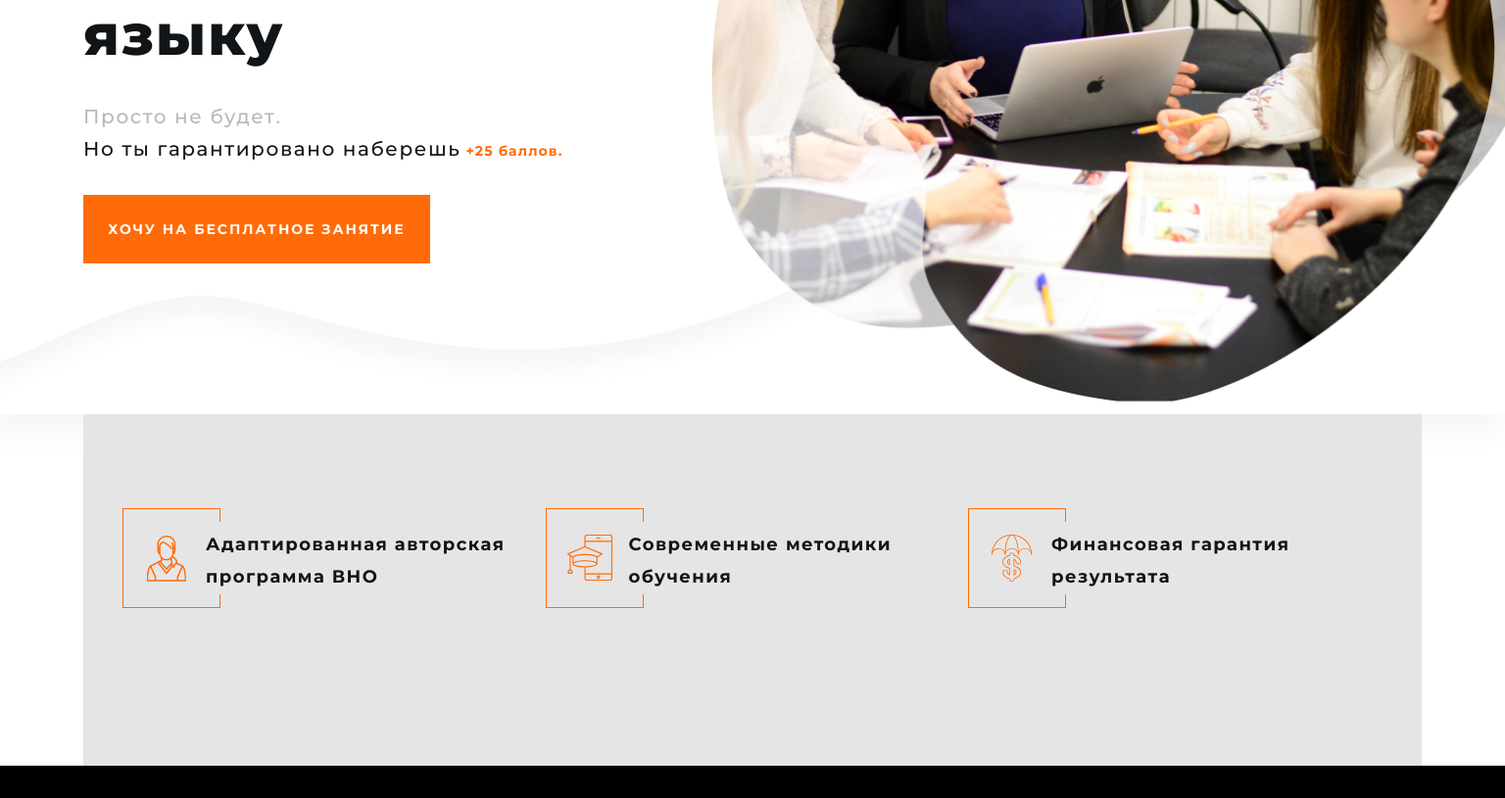
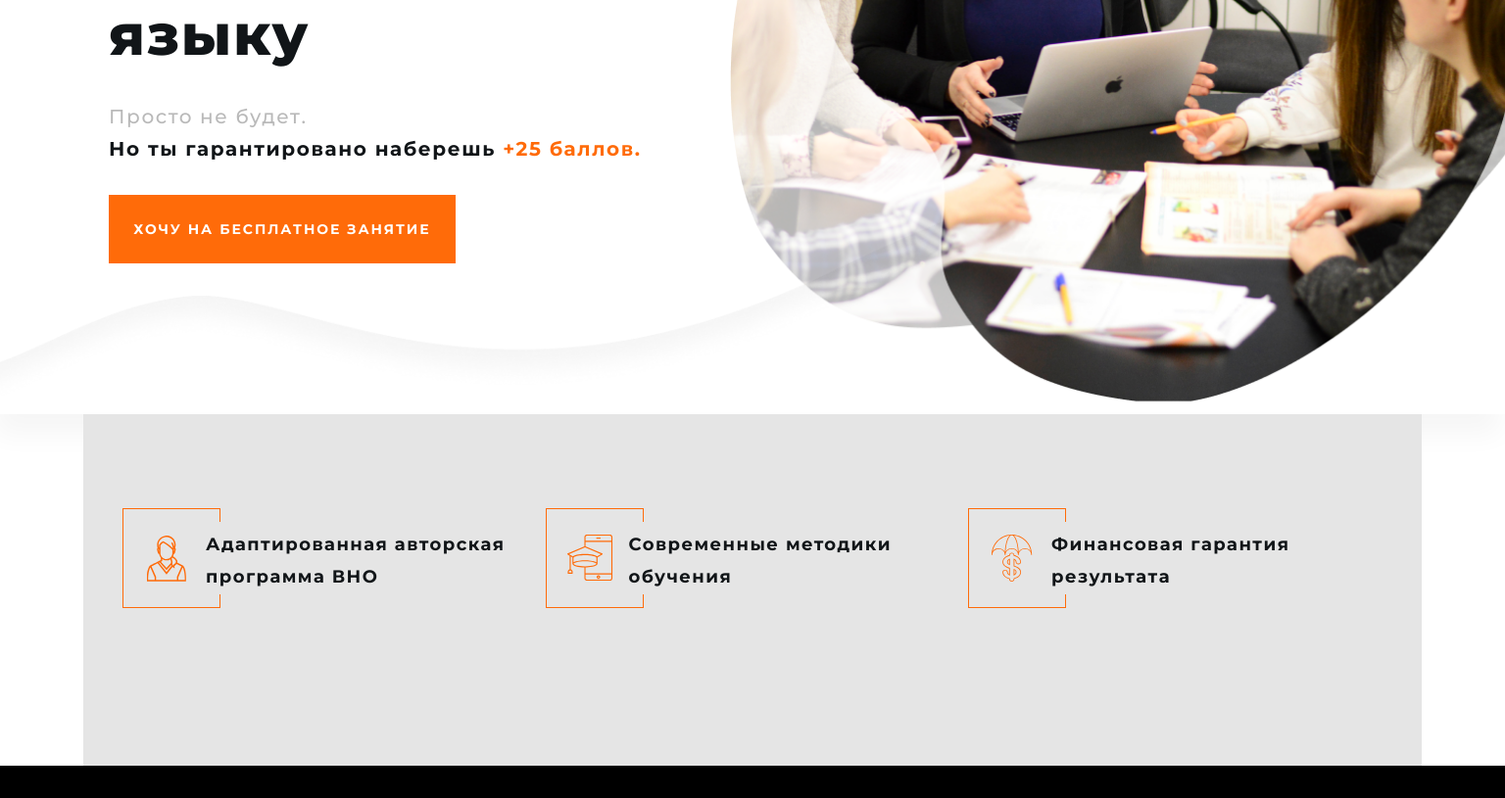
Before and after one commit to RinaOcean/test-check, a website built with Parcel: page src/index.html in a window 1536 px wide. Shown: the part 560-1375 px from the top of the page at 98% size. Built offline with nearby package versions, Linux system fonts and the light colour scheme.

Commit message:
Дописаны стили

```diff
--- a/src/index.html
+++ b/src/index.html
@@ -102,5 +102,6 @@
       src="https://cdnjs.cloudflare.com/ajax/libs/slick-carousel/1.8.1/slick.min.js"
     ></script>
     <script src="./js-slider/script.js"></script>
+    <script src="./js/registration.js"></script>
   </body>
 </html>
--- /dev/null
+++ b/src/js/registration.js
@@ -0,0 +1,9 @@
+
+$("a[href=#registration]").on("click", function (e) {
+var anchor = $(this);
+$('html, body').stop().animate({
+scrollTop: $(anchor.attr('href')).offset().top
+}, 800);
+e.preventDefault();
+return false;
+});
--- a/src/partials/hero.html
+++ b/src/partials/hero.html
@@ -13,7 +13,11 @@
         Но ты гарантировано наберешь<span class="hero-subtitle-accent"> +25 баллов.</span>
       </p>
 
-      <button class="hero-button" type="button">хочу на бесплатное занятие</button>
+      <a href="#registration" class="link">
+        <button class="button-registration" type="button">хочу на бесплатное занятие</button>
+      </a>
+
+
 
     </div>
 
--- a/src/sass/components/_btn.scss
+++ b/src/sass/components/_btn.scss
@@ -1,5 +1,5 @@
 .btn {
-  font-family: var(--main-font);
+  font-family: $primary-font;
   font-style: normal;
   text-transform: uppercase;
   color: #fff;
@@ -19,3 +19,27 @@
     background-color: rgb(175, 112, 83);
   }
 }
+
+.button-registration {
+  display: flex;
+  width: 260px;
+  height: 48px;
+  font-family: $primary-font;
+  font-style: normal;
+  @include font(700, 12px, 15px);
+  letter-spacing: 0.08em;
+  align-items: center;
+  justify-content: center;
+  text-transform: uppercase;
+  color: $third-color;
+  background-color: $accent-color;
+  border: none;
+  cursor: pointer;
+  transition: background-color 250ms $timing-function;
+
+  &:hover {
+    color: $accent-color;
+    background-color: $third-color;
+    border: 2px solid $accent-color;
+  }
+}
--- a/src/sass/layout/_hero.scss
+++ b/src/sass/layout/_hero.scss
@@ -49,18 +49,18 @@
 
   @media screen and (min-width: 320px) {
     height: 618px;
-    padding: 110px 0 47px 0;
+    padding: 110px 20px 47px 20px;
   }
 
   @media screen and (min-width: 768px) {
     display: flex;
     height: 556px;
-    padding: 158px 0 65px 0;
+    padding: 158px 40px 65px 40px;
   }
 
   @media screen and (min-width: 1366px) {
     height: 878px;
-    padding: 228px 0 10px 0;
+    padding: 228px 26px 10px 26px;
   }
 }
 
@@ -111,8 +111,8 @@
   }
 
   @media screen and (min-width: 1366px) {
-    @include font(500, 20px, 33px);
-    width: 536px;
+    @include font(700, 20px, 33px);
+    width: 550px;
   }
 }
 
@@ -121,22 +121,16 @@
   @include font(700, 14px, 22px);
   letter-spacing: 0.08em;
   color: $accent-color;
+
+  @media screen and (min-width: 1366px) {
+    @include font(700, 20px, 33px);
+  }
 }
 
-.hero-button {
-  display: flex;
-  width: 260px;
-  height: 48px;
-  margin: 0px auto 30px auto;
-  @include font(700, 12px, 15px);
-  letter-spacing: 0.08em;
-  align-items: center;
-  justify-content: center;
-  text-transform: uppercase;
-  color: $third-color;
-  background-color: $accent-color;
-  border: none;
-  cursor: pointer;
+.button-registration {
+  @media screen and (min-width: 320px) {
+    margin: 0px auto 30px auto;
+  }
 
   @media screen and (min-width: 768px) {
     margin: 0px auto 0px 0px;
@@ -158,16 +152,16 @@
 
   @media screen and (min-width: 768px) {
     position: absolute;
-    top: 171px;
-    right: -22px;
+    top: 165px;
+    left: 370px;
     width: 375px;
     height: 320px;
   }
 
   @media screen and (min-width: 1366px) {
     top: 150px;
-    right: -116px;
+    left: 660px;
     width: 841px;
-    height: 718px;
+    height: 730px;
   }
 }
```
